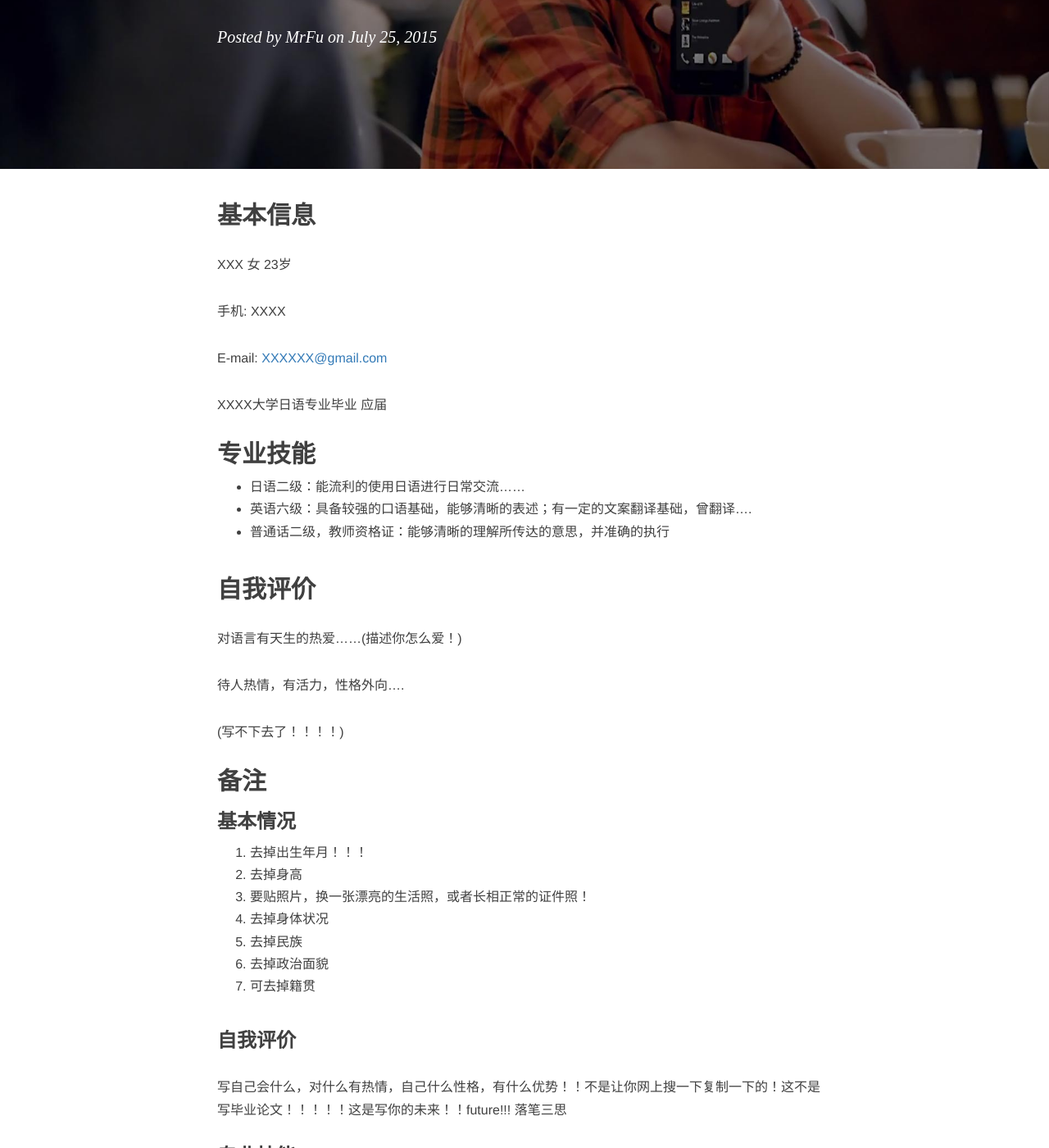
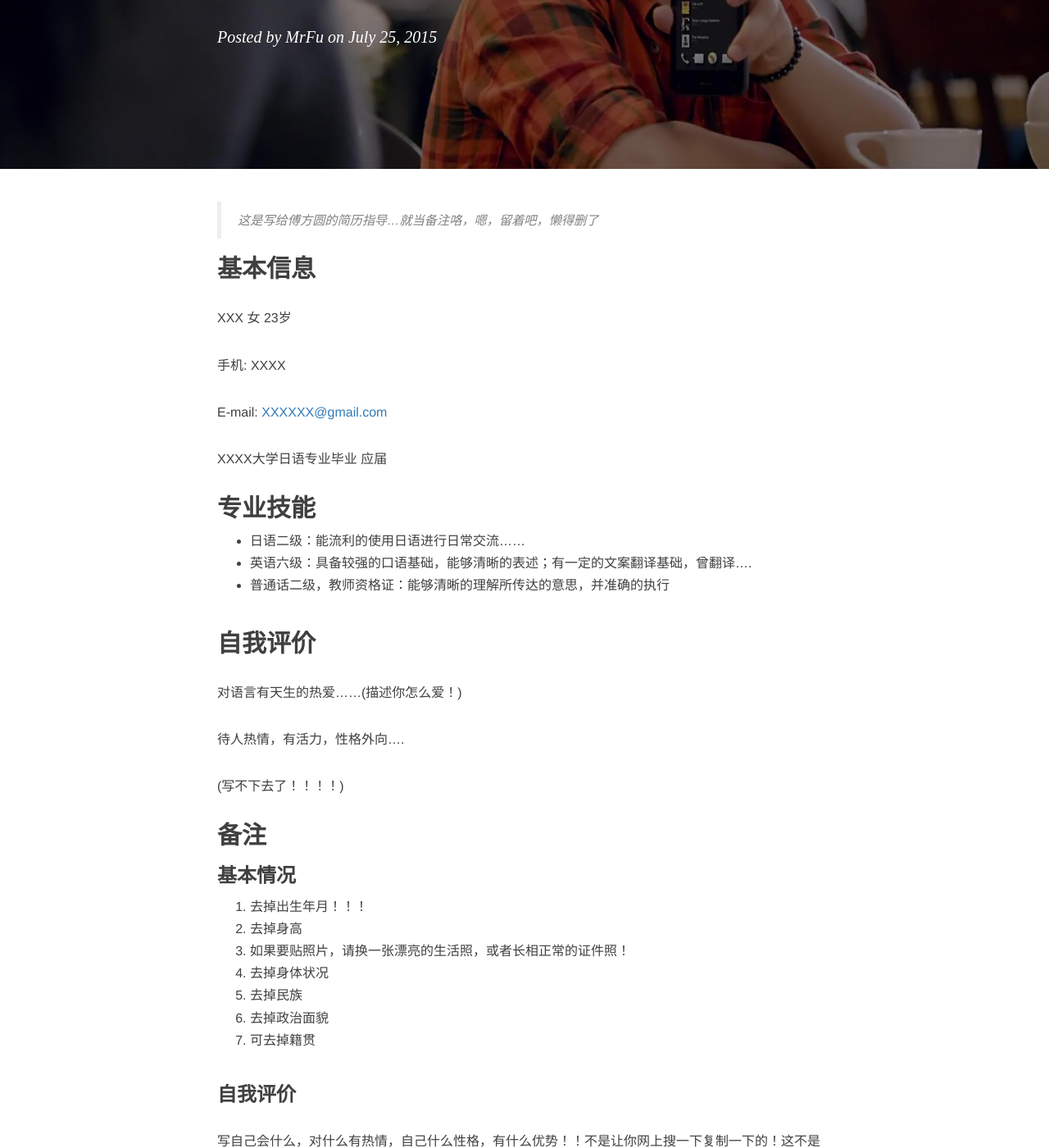
Before and after one commit to MrFuFuFu/mrfufufu.github.io, a Jekyll site: the page built from _posts/2015-07-25-to_somebody.markdown, in a window 1280 px wide and 1400 px high, scrolled down 251 px. Shown: the whole window at 82% size. Built offline with Jekyll 4.4.1, drawn with Linux system fonts in a browser that asks for light colours; nearby versions of some CDN libraries; comment, search, counter and statistics services are not loaded.

Commit message:
modify missfufufu blog

```diff
--- a/_posts/2015-07-25-to_somebody.markdown
+++ b/_posts/2015-07-25-to_somebody.markdown
@@ -8,6 +8,8 @@ tags:
     - Life
 ---
 
+
+>这是写给傅方圆的简历指导…就当备注咯，嗯，留着吧，懒得删了
 
 ## 基本信息
 
@@ -42,7 +44,7 @@ XXXX大学日语专业毕业  应届
 
 1. 去掉出生年月！！！
 2. 去掉身高
-3. 要贴照片，换一张漂亮的生活照，或者长相正常的证件照！
+3. 如果要贴照片，请换一张漂亮的生活照，或者长相正常的证件照！
 4. 去掉身体状况
 5. 去掉民族
 6. 去掉政治面貌
```
